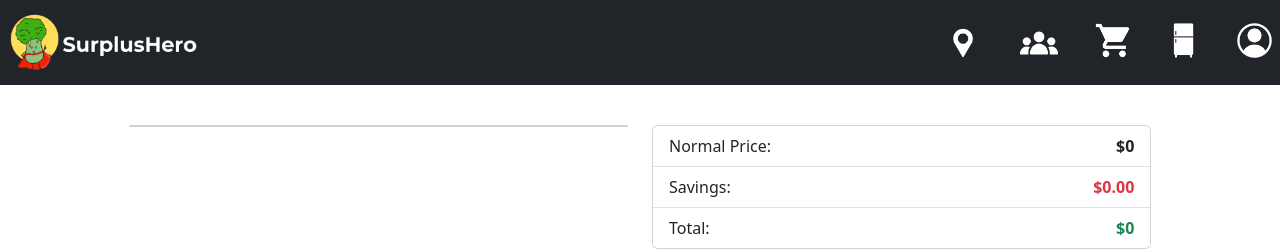
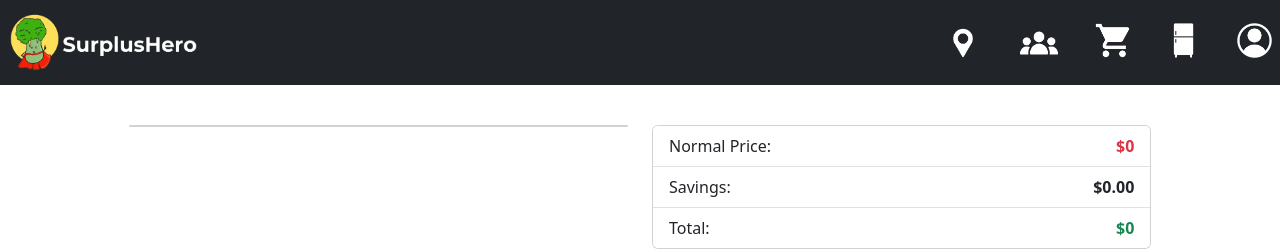
Before and after one commit to robinsjules/WAD2-Project, a Vue app in the folder SuperplusHero/: page /checkout in a window 1280 px wide. Shown: the top 251 px of the page. Built offline with nearby package versions, Linux system fonts and the light colour scheme.

Commit message:
edit checkout colors

```diff
--- a/SuperplusHero/src/views/Checkout.vue
+++ b/SuperplusHero/src/views/Checkout.vue
@@ -130,8 +130,8 @@
                 <div class="card paymentCard">
 
                     <ul class="list-group list-group-flush">
-                        <li class="list-group-item">Normal Price: <span class='moneyStuff'>${{ normalTotalPrice }}</span></li>
-                        <li class="list-group-item">Savings: <span class='moneyStuff text-danger'>${{ savedTotal }}</span></li>
+                        <li class="list-group-item">Normal Price: <span class='moneyStuff text-danger'>${{ normalTotalPrice }}</span></li>
+                        <li class="list-group-item">Savings: <span class='moneyStuff'>${{ savedTotal }}</span></li>
                         <li class="list-group-item">Total: <span class='moneyStuff text-success'>${{ totalPrice }}</span></li>
                     </ul>
 
```
